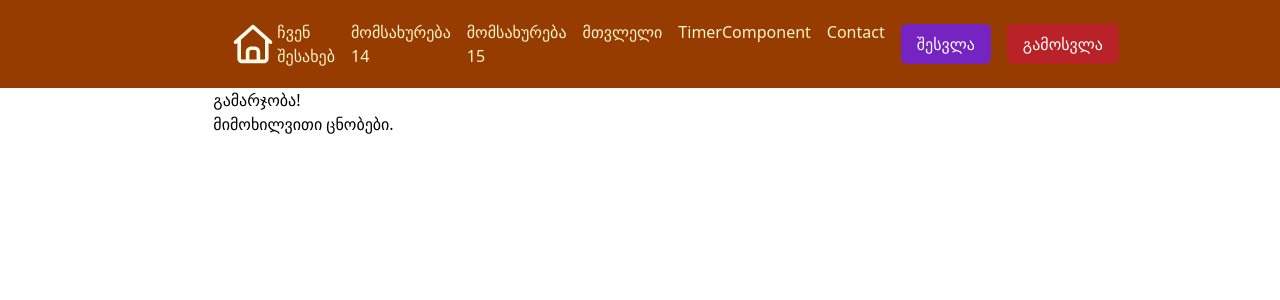
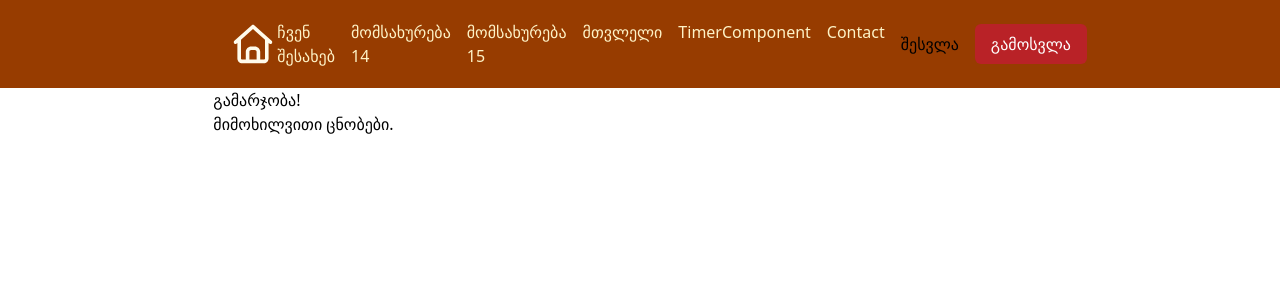
Before and after one commit to bta-tsotne/pages, a React (Vite) app: page / in a window 1280 px wide. Shown: the top 300 px of the page. Built offline with nearby package versions, Linux system fonts and the light colour scheme.

Commit message:
შევცვალე ღილაკის ფერი, ვეცადე მაინც

```diff
--- a/src/assets/css/Button.module.scss
+++ b/src/assets/css/Button.module.scss
@@ -12,7 +12,7 @@
   }
 }
 
-.button_primary{
+.button_golden{
   @include button-style(hsl(30, 50%, 20%), 10px, 30px);
 }
 .button_secondary{
--- a/src/assets/css/abstracts/_variables.scss
+++ b/src/assets/css/abstracts/_variables.scss
@@ -1,4 +1,4 @@
 $colors: (
-  primary: hsl(271, 69%, 45%),
+  golden:rgb(246, 210, 10),
   danger: hsl(358, 69%, 43%)
 );
--- a/src/assets/css/components/_buttons.scss
+++ b/src/assets/css/components/_buttons.scss
@@ -1,6 +1,6 @@
 @use '../abstracts/mixins' as *;
 
 .btn {
-  &-primary { @include btn(primary); }
+  &-golden { @include btn(golden); }
   &-danger { @include btn(danger); }
 }
```
